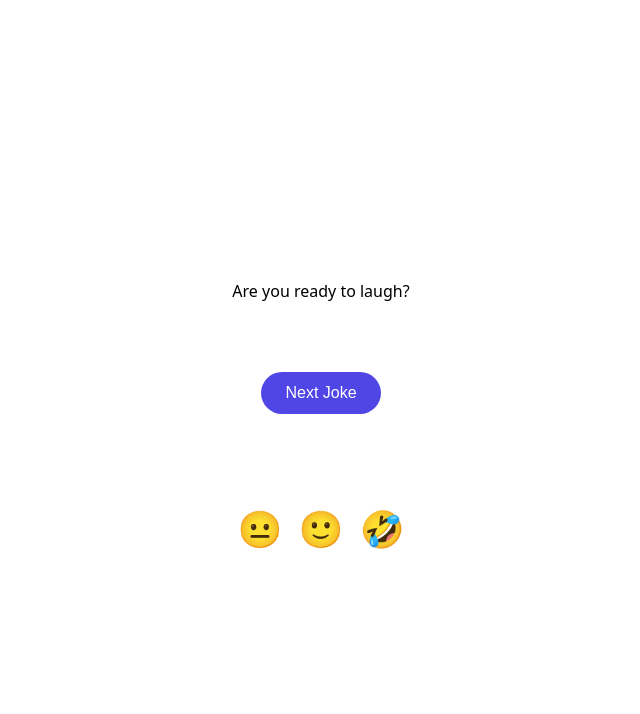
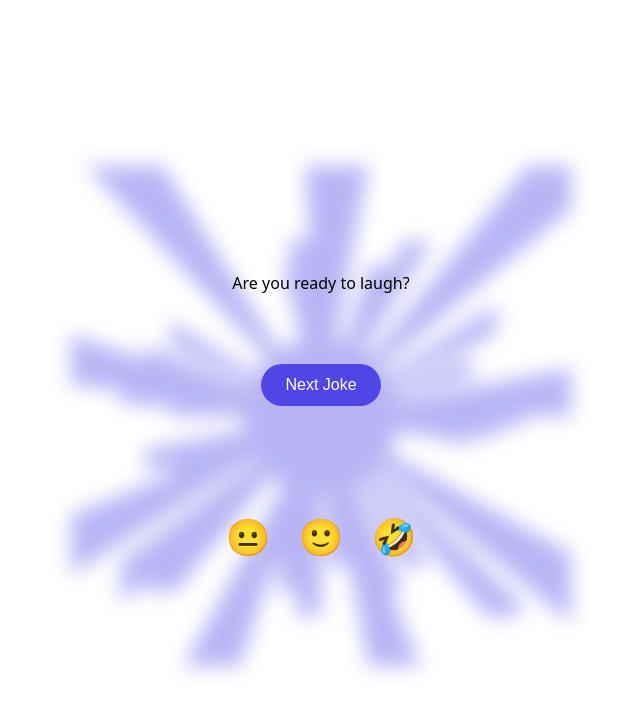
Before and after one commit to CeballosGaston/Sprint-4-Viejo-Itinerario, a website with bundled scripts: page index.html in a window 1280 px wide. Shown: the whole page, without its empty margins (319-959 px from the left). Built offline with nearby package versions, Linux system fonts and the light colour scheme; no server answers.

Commit message:
Styles Splash Added

```diff
--- a/index.html
+++ b/index.html
@@ -9,15 +9,23 @@
   <body>
     <div id="weather-container" class="weather"></div>
 
+
+
+
     <section class="jokes-section">
+      <div class="splash"></div>
 
       <label for="score-container">Are you ready to laugh?</label> <br>
+
+
+
       <button id="next-joke" class="next-joke-button">Next Joke</button> <br />
 
       <div id="jokes-container" class="joke"></div>
 
 
-      <div id="score-container" class=".rating-container">
+
+      <div id="score-container" class="rating-container">
         <button id="score-one" class="emoji-btn">😐</button>
         <button id="score-two" class="emoji-btn">🙂</button>
         <button id="score-three" class="emoji-btn">🤣</button>
--- a/styles.css
+++ b/styles.css
@@ -11,9 +11,31 @@ body {
   font-size: 16px;
 }
 
+.splash {
+  position: absolute;
+  inset: 0;
+  margin: auto;
+
+  width: 500px;
+  height: 500px;
+
+  background:
+    repeating-conic-gradient(#4f46e5 0 3%, transparent 0 11%),
+    repeating-conic-gradient(transparent 0 5%, #4f46e5 0 7%) 50% / 60% 60%,
+    repeating-conic-gradient(transparent 0 7%, #4f46e5 0 9%) 50% / 70% 70%,
+    repeating-conic-gradient(transparent 0 11%, #4f46e5 0 13%) 50% / 80% 80%,
+    radial-gradient(#4f46e5 22%, transparent 0);
+
+  background-repeat: no-repeat;
+  filter: blur(10px);
+  opacity: 0.4;
+
+  z-index: -1;
+}
 
 
 .jokes-section {
+  position: relative;
   min-height: 100vh;
   display: flex;
   flex-direction: column;
@@ -22,8 +44,8 @@ body {
   align-items: center;
   gap: 24px;
   padding: 16px;
+  z-index: 1;
 }
-
 
 .next-joke-button {
   padding: 12px 24px;
@@ -34,7 +56,9 @@ body {
   font-size: 16px;
   font-weight: 500;
   cursor: pointer;
-  transition: background-color 0.3s ease, transform 0.2s ease;
+  transition:
+    background-color 0.3s ease,
+    transform 0.2s ease;
 }
 
 .boton:hover {
@@ -44,9 +68,6 @@ body {
 .boton:active {
   transform: scale(0.95);
 }
-
-
-
 
 .rating-container {
   display: flex;
@@ -60,7 +81,9 @@ body {
   background: none;
   border: none;
   cursor: pointer;
-  transition: transform 0.2s ease, filter 0.2s ease;
+  transition:
+    transform 0.2s ease,
+    filter 0.2s ease;
 }
 
 .emoji-btn:hover {
```
